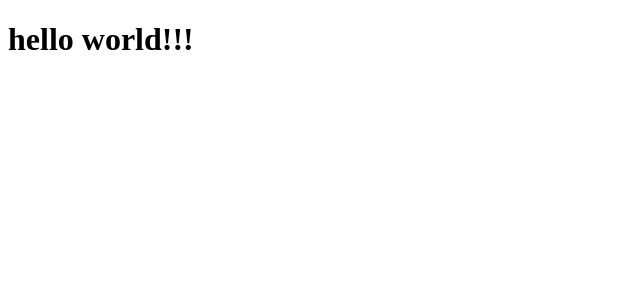
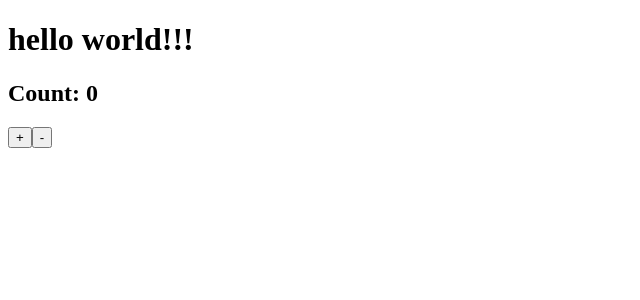
Before and after one commit to schmitty890/my-react-boilerplate, a React app: page / in a window 1280 px wide. Shown: the top 300 px of the page, without its empty margins (0-640 px from the left). Built offline with nearby package versions, Linux system fonts and the light colour scheme.

Commit message:
adding babel plugin to support state

```diff
--- a/package.json
+++ b/package.json
@@ -21,6 +21,7 @@
   "devDependencies": {
     "@babel/cli": "^7.12.1",
     "@babel/core": "^7.12.3",
+    "@babel/plugin-proposal-class-properties": "^7.12.1",
     "@babel/preset-env": "^7.12.1",
     "@babel/preset-react": "^7.12.5",
     "babel-loader": "^8.2.1",
--- a/src/App.js
+++ b/src/App.js
@@ -1,8 +1,19 @@
 import React from 'react'
 
 class App extends React.Component {
+    state = {
+        count: 0
+    }
+
     render() {
-        return <h1>hello world!!!</h1>
+        return (
+            <div>
+                <h1>hello world!!!</h1>
+                <h2>Count: {this.state.count}</h2>
+                <button onClick={() => this.setState(state => ({count: state.count + 1}))}>+</button>
+                <button onClick={() => this.setState(state => ({count: state.count - 1}))}>-</button>
+            </div>
+        )
     }
 }
 
--- a/webpack.config.base.js
+++ b/webpack.config.base.js
@@ -14,7 +14,8 @@
                 loader: 'babel-loader',
                 exclude: /node_modules/,
                 options: {
-                    presets: ['@babel/preset-env', '@babel/preset-react']
+                    presets: ['@babel/preset-env', '@babel/preset-react'],
+                    plugins: ['@babel/plugin-proposal-class-properties']
                 }
             }
         ]
```
